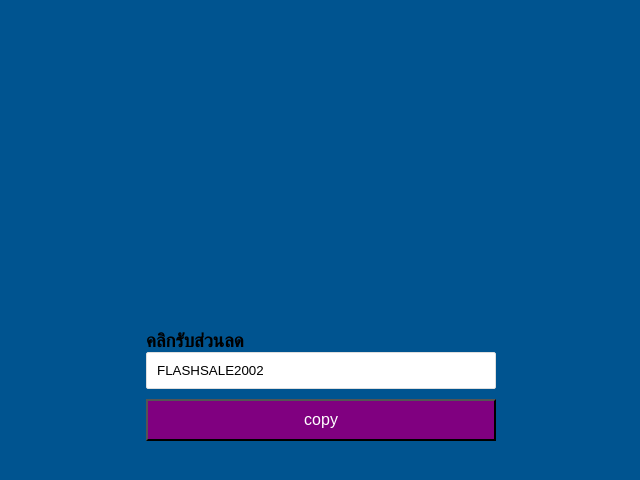
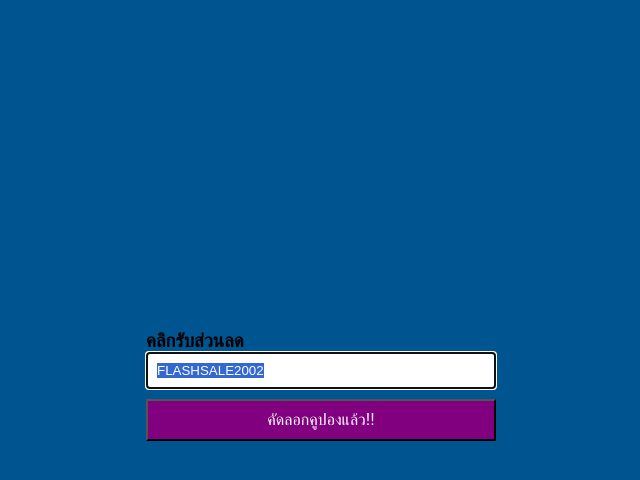
Before and after one commit to tasneemhajimaming/test, a plain HTML site: page index.html in a window 1280 px wide. Both pictures are taken after a click on the button "copy". Shown: the whole page, without its empty margins (319-959 px from the left). Drawn offline with Linux system fonts and the light colour scheme.

Commit message:
Add files via upload

```diff
--- a/app.js
+++ b/app.js
@@ -0,0 +1,12 @@
+const btn = document.querySelector(".btn")
+const coupon = document.querySelector(".coupon")
+
+btn.addEventListener("click",(e)=>{
+    coupon.select()
+    coupon.setSelectionRange(0,99999)
+    navigator.clipboard.writeText(coupon.value)
+    btn.textContent="คัดลอกคูปองแล้ว!!"
+    setTimeout(()=>{
+        btn.textContent="copy"
+    },3000)
+})
--- a/index.html
+++ b/index.html
@@ -12,5 +12,6 @@
         <input type="text" class="coupon" value="FLASHSALE2002">
         </p><button class="btn">copy</button>
     </div>
+    <script src="app.js"></script>
 </body>
 </html>
```
Also changed, not shown: style.css (line endings or trailing spaces).
